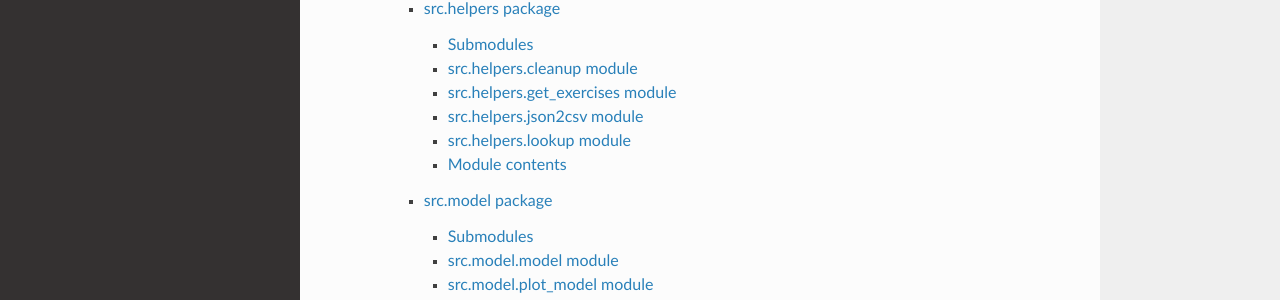
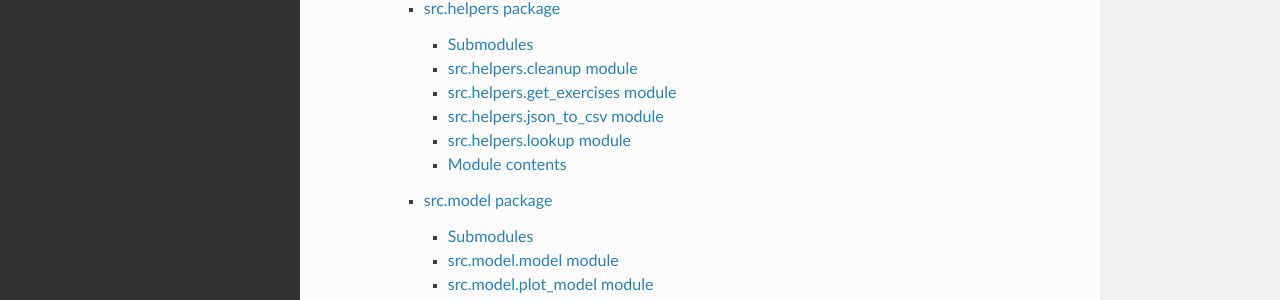
Before and after one commit to TheNewThinkTank/fitness-tracker, a Sphinx documentation site: the page built from docs/source/modules.rst, in a window 1280 px wide and 1261 px high. Shown: the part 523-823 px from the top of the window. Built offline with Sphinx 7.4.7 and the Read the Docs theme 2.0.0, drawn with Linux system fonts in a browser that asks for light colours.

```diff
--- a/docs/source/src.helpers.rst
+++ b/docs/source/src.helpers.rst
@@ -20,10 +20,10 @@
    :undoc-members:
    :show-inheritance:
 
-src.helpers.json2csv module
----------------------------
+src.helpers.json_to_csv module
+------------------------------
 
-.. automodule:: src.helpers.json2csv
+.. automodule:: src.helpers.json_to_csv
    :members:
    :undoc-members:
    :show-inheritance:
--- a/pyproject.toml
+++ b/pyproject.toml
@@ -10,7 +10,7 @@
 Faker = "^15.3.1"
 flake8 = "^4.0.1"
 mypy = "^0.961"
-pandas = "^1.4.3"
+pandas = "^2.0.0"
 pydantic = "^1.9.1"
 python = "^3.11.2"
 PyYAML = "^6.0"
```
Also changed, not shown: 1 other file.
